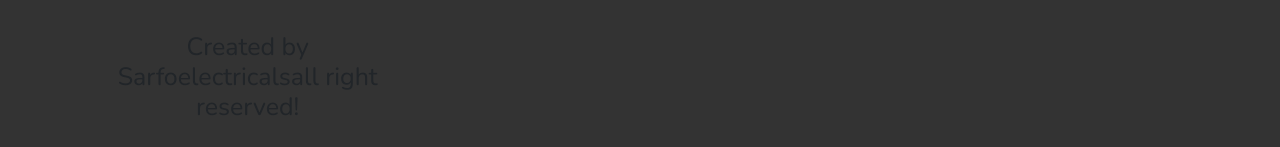
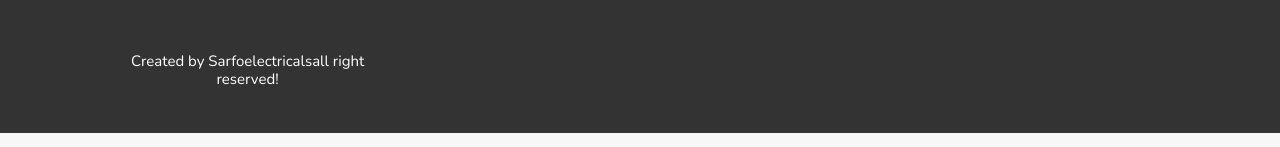
Before and after one commit to HenryToff/sarfoelectricals-websie, a plain HTML site: page index.html in a window 1280 px wide. Shown: the part 8648-8795 px from the top of the page. Drawn offline with nearby package versions, Linux system fonts and the light colour scheme.

Commit message:
Update style.css

```diff
--- a/style.css
+++ b/style.css
@@ -562,6 +562,12 @@
 .footer-box li a:hover{
     color: #f44336;
 }
+.footer .credit{
+    padding:2rem 1rem;
+    color:#fff;
+    font-weight:normal;
+    font-size:1.5rem;
+}
 .contact-info{
     display: flex;
     flex-direction: column;
```
